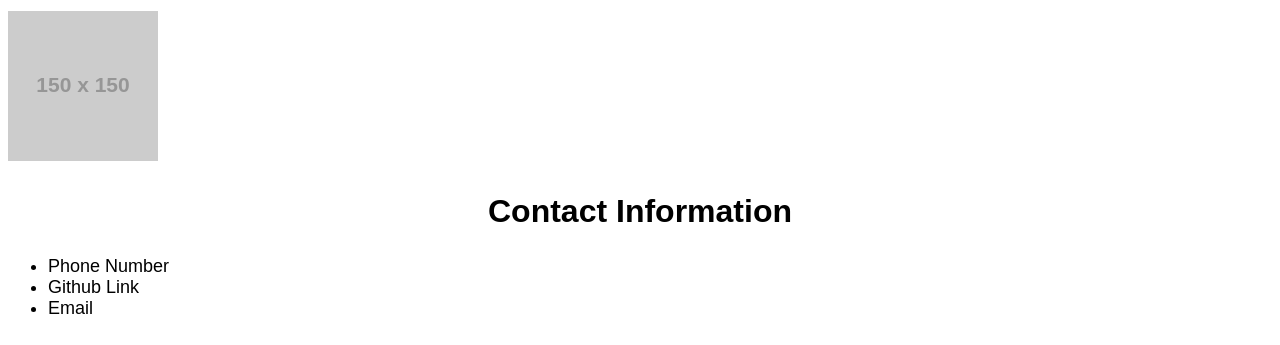
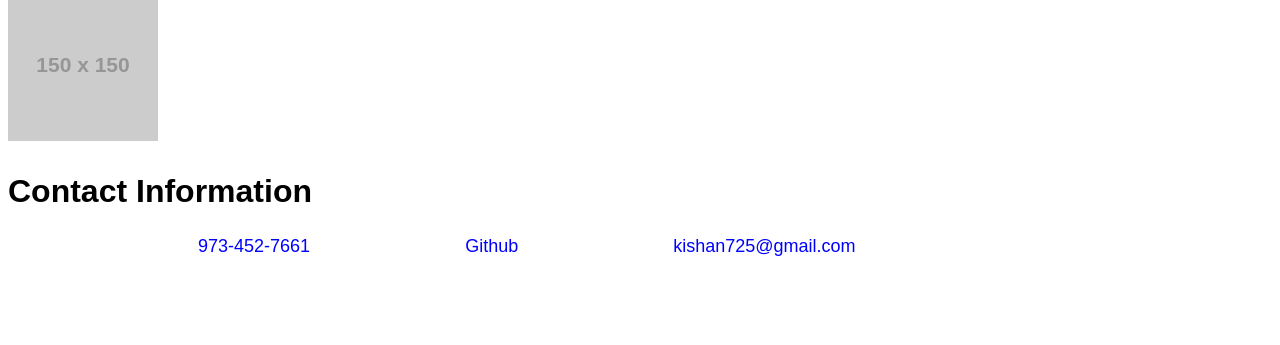
Before and after one commit to kishanshah98/Advanced-CSS-HW, a plain HTML site: page index.html in a window 1280 px wide. Shown: the part 748-1093 px from the top of the page. After the commit the page ends 1031 px from the top, so only its background shows below. Drawn offline with Linux system fonts and the light colour scheme; placeholder pictures from the web are drawn by us.

Commit message:
End of first day of edits

```diff
--- a/Assets/style.css
+++ b/Assets/style.css
@@ -1,3 +1,7 @@
+* {
+    box-sizing: border-box;
+}
+
 header {
     padding: 5px;
     position: relative;
@@ -12,7 +16,7 @@ body {
     justify-content: flex-start;
 }
 
-a {
+header nav ul li a {
     color: white;
     text-decoration: none;
 }
@@ -57,6 +61,14 @@ h2 {
     color:black;
     display: block;
     font-size: 32px;
-    text-align: center;
+}
 
+section footer ul li {
+    display: inline-block;
+    margin-inline-start: 150px;
 }
+
+section footer ul li a {
+    color: blue;
+    text-decoration: none;
+}
--- a/index.html
+++ b/index.html
@@ -39,19 +39,19 @@
 
     <section id="contact-info">
         <h2>Contact Information</h2>
-        <nav>
+        <footer>
             <ul>
                 <li>
-                    Phone Number
+                    <a href="#">973-452-7661</a>
                 </li>
                 <li>
-                    Github Link
+                    <a href="https://github.com/kishanshah98">Github</a>
                 </li>
                 <li>
-                    Email
+                    <a href="#">kishan725@gmail.com</a>
                 </li>
             </ul>
-        </nav>
+        </footer>
     </section>
 </main>
 
```
